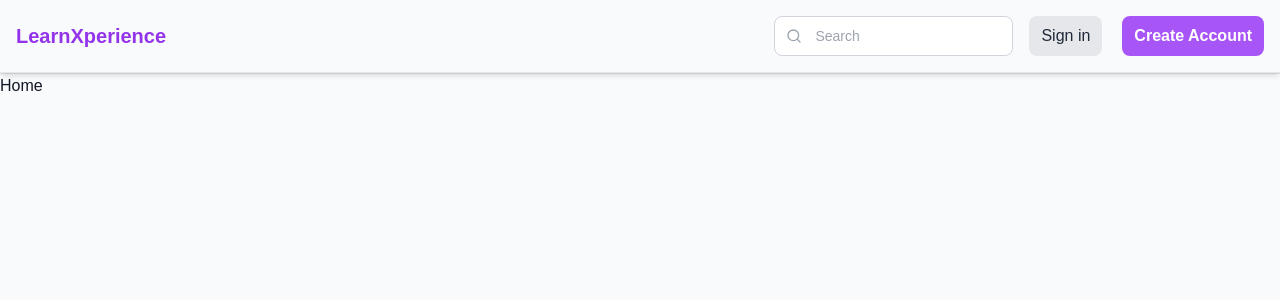
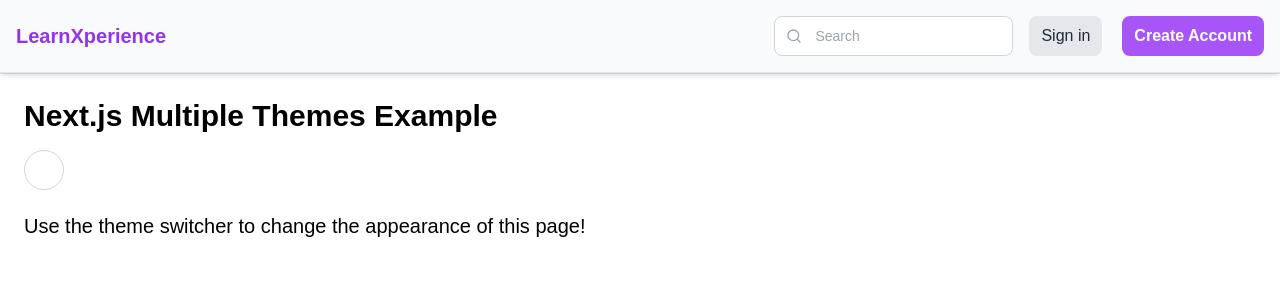
Before and after one commit to MahmoudMostafaDev/learnxperience, a Next.js app: page / in a window 1280 px wide. Shown: the top 300 px of the page. Built offline with nearby package versions, Linux system fonts and the light colour scheme.

Commit message:
i implemented the modes... i need the layout complete to place the button accordingly

```diff
--- a/app/components/Navbar.jsx
+++ b/app/components/Navbar.jsx
@@ -2,6 +2,15 @@
 
 import React, { useState } from 'react';
 import { Search, ChevronDown } from 'lucide-react';
+
+
+
+const themes = [
+    { name: 'light', label: 'Light Theme' },
+    { name: 'dark', label: 'Dark Theme' },
+    { name: 'blue', label: 'Blue Theme' },
+    { name: 'green', label: 'Green Theme' },
+  ];
 
 const Header = () => {
     const [isPopoverOpen, setIsPopoverOpen] = useState(false);
@@ -17,6 +26,7 @@ const Header = () => {
             <header className="sticky top-0 z-20 bg-gray-50 shadow-md">
                 <div className="p-4 flex justify-between items-center">
                     <h1 className="text-xl font-bold text-purple-600">LearnXperience</h1>
+
 
                     <nav className="flex items-center space-x-4">
                         {/* Search Box */}
--- /dev/null
+++ b/app/components/ThemeDropdown.jsx
@@ -0,0 +1,67 @@
+'use client';
+import { useState, useEffect } from 'react';
+
+const themes = [
+  { name: 'light', cssClass: 'theme-light', colorBoxClass: 'theme-light-box', bgColor: '#ffffff' },
+  { name: 'dark', cssClass: 'theme-dark', colorBoxClass: 'theme-dark-box', bgColor: '#000000' },
+  { name: 'ocean', cssClass: 'theme-ocean', colorBoxClass: 'theme-ocean-box', bgColor: '#2e8b57' },
+  { name: 'desert', cssClass: 'theme-desert', colorBoxClass: 'theme-desert-box', bgColor: '#edc9af' },
+];
+
+export default function ThemeDropdown() {
+  const [theme, setTheme] = useState('light'); // Default theme
+
+  // Load saved theme from localStorage on mount
+  useEffect(() => {
+    const savedTheme = localStorage.getItem('selectedTheme') || 'light';
+    setTheme(savedTheme);
+    document.body.className = themes.find(t => t.name === savedTheme).cssClass;
+  }, []);
+
+  // Update theme in localStorage and apply CSS class
+  const handleThemeChange = (selectedTheme) => {
+    setTheme(selectedTheme);
+    localStorage.setItem('selectedTheme', selectedTheme);
+    const themeCssClass = themes.find(t => t.name === selectedTheme).cssClass;
+    document.body.className = themeCssClass;
+  };
+
+  const currentTheme = themes.find(t => t.name === theme);
+  const [dropdownOpen, setDropdownOpen] = useState(false);
+
+  // Toggle dropdown visibility
+  const toggleDropdown = () => {
+    setDropdownOpen(prev => !prev);
+  };
+
+  return (
+    <div className="relative">
+      {/* Button showing active theme color */}
+      <button
+        className="w-10 h-10 rounded-full border border-gray-300 focus:outline-none"
+        style={{ backgroundColor: currentTheme.bgColor }}
+        aria-label="Current theme color"
+        onClick={toggleDropdown} // Toggle dropdown on click
+      ></button>
+
+      {/* Dropdown menu */}
+      {dropdownOpen && (
+        <div className="absolute bg-white shadow-lg border border-gray-300 mt-2 rounded-md w-48">
+          {themes.map((t) => (
+            <div
+              key={t.name}
+              onClick={() => {
+                handleThemeChange(t.name);
+                setDropdownOpen(false); // Close dropdown after selection
+              }}
+              className="flex items-center cursor-pointer px-4 py-2 hover:bg-gray-100"
+            >
+              <span className={`theme-color-box ${t.colorBoxClass} mr-2`}></span>
+              <span className="capitalize">{t.name}</span>
+            </div>
+          ))}
+        </div>
+      )}
+    </div>
+  );
+}
--- a/app/globals.css
+++ b/app/globals.css
@@ -1,27 +1,48 @@
+/* Import Tailwind base, components, and utilities */
 @tailwind base;
 @tailwind components;
 @tailwind utilities;
 
-:root {
-  --background: #ffffff;
-  --foreground: #171717;
+html, body {
+  margin: 0;
+  padding: 0;
+  font-family: Arial, sans-serif;
 }
 
-@media (prefers-color-scheme: dark) {
-  :root {
-    --background: #0a0a0a;
-    --foreground: #ededed;
-  }
+.theme-light {
+  --bg-color: #ffffff;
+  --text-color: #000000;
+}
+
+.theme-dark {
+  --bg-color: #000000;
+  --text-color: #ffffff;
+}
+
+.theme-ocean {
+  --bg-color: #2e8b57;
+  --text-color: #ffffff;
+}
+
+.theme-desert {
+  --bg-color: #edc9af;
+  --text-color: #000000;
 }
 
 body {
-  color: var(--foreground);
-  background: var(--background);
-  font-family: Arial, Helvetica, sans-serif;
+  background-color: var(--bg-color);
+  color: var(--text-color);
 }
 
-@layer utilities {
-  .text-balance {
-    text-wrap: balance;
-  }
+.theme-light-box { background-color: #ffffff; border: 1px solid #ccc; }
+.theme-dark-box { background-color: #000000; }
+.theme-ocean-box { background-color: #2e8b57; }
+.theme-desert-box { background-color: #edc9af; }
+
+.theme-color-box {
+  width: 20px;
+  height: 20px;
+  border-radius: 50%;
+  margin-right: 8px;
+  display: inline-block;
 }
--- a/app/page.js
+++ b/app/page.js
@@ -1,9 +1,18 @@
-import Image from "next/image";
+'use client';
+import ThemeDropdown from './components/ThemeDropdown'; // Adjust path if needed
 
 export default function Home() {
   return (
-    <div>
-      Home
+    <div className="container flex flex-col items-start p-6">
+      <h1 className="text-3xl font-bold mb-4">Next.js Multiple Themes Example</h1>
+
+      <div className="flex items-center">
+        <ThemeDropdown />
+      </div>
+
+      <p className="mt-4 text-xl">
+        Use the theme switcher to change the appearance of this page!
+      </p>
     </div>
   );
 }
```
